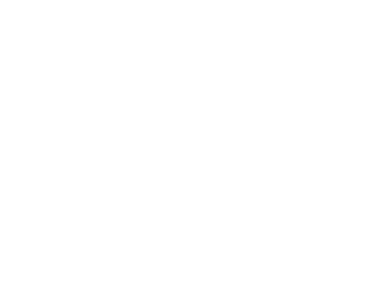
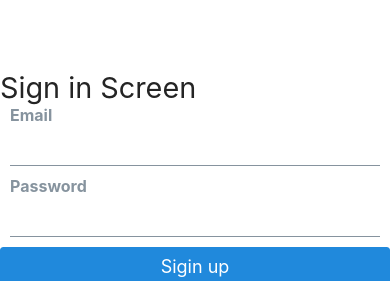
Before and after one commit to bretrobinson/Artizia, a React Native app in the folder user/: screen / in a window 390 px wide. Shown: the part 1123-1404 px from the top of the page. Before the commit the page ends 993 px from the top, so only its background shows below. Built offline with nearby package versions, Linux system fonts and the light colour scheme.

Commit message:
peterinit

```diff
--- a/user/App.js
+++ b/user/App.js
@@ -2,11 +2,13 @@
 import React from 'react';
 import { StyleSheet, Text, View } from 'react-native';
 import Landing from './screens/Landing';
+import Signup from './screens/Signup'
 
 export default function App() {
   return (
     <View style={ styles.screens }>
       <Landing />
+      <Signup />
     </View>
   );
 }
--- /dev/null
+++ b/user/components/AuthForm.js
@@ -0,0 +1,35 @@
+import React, {useState} from 'react';
+import {StyleSheet} from 'react-native'
+import {Input, Button, Text } from 'react-native-elements'
+
+const AuthForm = () => {
+    const [email, SetEmail] = useState('')
+    const [password, setPassword] = useState ('')
+
+    return (
+        <>
+        <Text h3 >Sign in Screen</Text>
+        <Input value={email}
+            onChangeText={SetEmail}
+            autoCapitalize='none'
+            autoCorrect={false}
+            label='Email'
+        />
+
+        <Input value={password}
+        onChangeText={setPassword}
+        secureTextEntry
+            autoCapitalize='none'
+            autoCorrect={false}
+            label='Password'
+        />
+        <Button title='Sigin up' />
+
+
+        </>
+    );
+};
+
+const styles = StyleSheet.create({})
+
+export default AuthForm;
--- a/user/package.json
+++ b/user/package.json
@@ -13,6 +13,7 @@
     "react": "16.13.1",
     "react-dom": "16.13.1",
     "react-native": "https://github.com/expo/react-native/archive/sdk-40.0.1.tar.gz",
+    "react-native-elements": "^3.1.0",
     "react-native-web": "~0.13.12"
   },
   "devDependencies": {
--- /dev/null
+++ b/user/screens/Signup.js
@@ -0,0 +1,20 @@
+import React from 'react';
+import { View } from 'react-native';
+import {StyleSheet} from 'react-native'
+import AuthForm from '../components/AuthForm'
+
+const Signup = () => {
+    return (
+        <View style={styles.container}>
+    <AuthForm />
+        </View>
+    );
+};
+
+const styles=StyleSheet.create({
+    container: {
+        marginTop
+        : 200
+    }
+})
+export default Signup;
```
Also changed, not shown: user/screens/Signin.js (added, +12 -0 lines), 1 other file (tests, documents, lock files or other folders).
